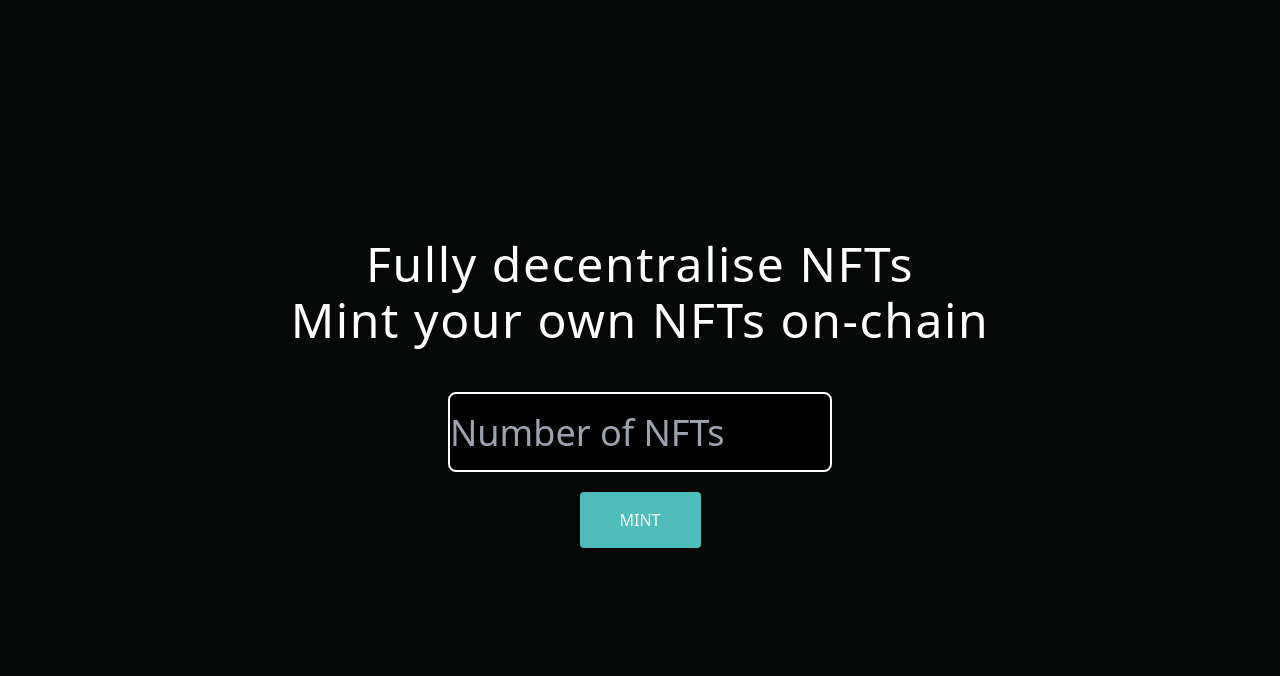
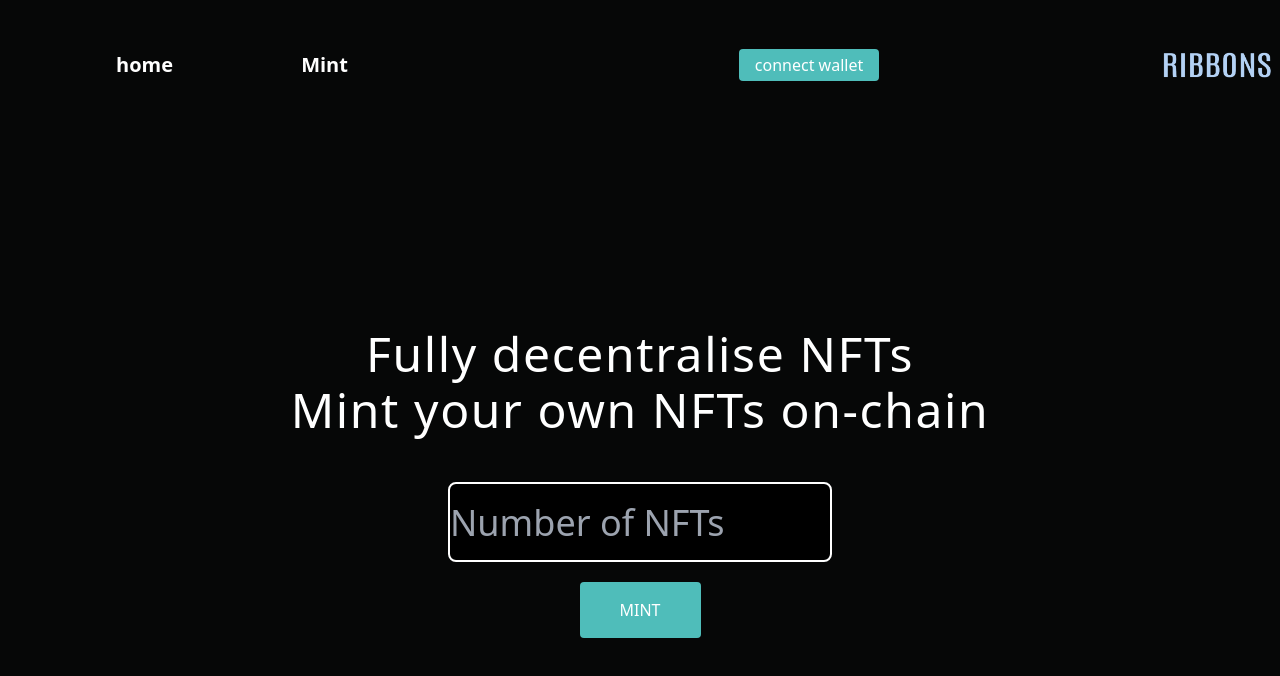
Before and after one commit to vishal-raj15/Ribbons, a Next.js app: page /posts/MintPage in a window 1280 px wide. Shown: the top 676 px of the page. Built offline with nearby package versions, Linux system fonts and the light colour scheme.

Commit message:
connect mint

```diff
--- a/pages/posts/Header.js
+++ b/pages/posts/Header.js
@@ -32,7 +32,6 @@ function Header(){
         }
     }
 
-
     return(
 
         <header className="flex flex-col sm:flex-row m-2 mt-10 justify-between
@@ -55,12 +54,14 @@ function Header(){
 
 
         </div>
-        { !user ?
+        { user ?
+
+            <p className=" py-1 px-4 rounded bg-[#4FBDBA] text-white hover:bg-[#35858B]"> {user}</p> :
             <button className=" py-1 px-4 rounded bg-[#4FBDBA] text-white hover:bg-[#35858B]"
             onClick={ConnectWallet}>
             connect wallet
-          </button> :
-          <p className=" text-white-800"> {user}</p>
+          </button>
+
         }
 
         <Image
--- a/pages/posts/MintPage.js
+++ b/pages/posts/MintPage.js
@@ -5,6 +5,7 @@ import { Alert } from "reactstrap";
 
 import { ethers , BigNumber} from 'ethers';
 import { MaxUint256 } from '@ethersproject/constants';
+import Header from './Header';
 
 import NFT from '../../artifacts/RandomSVG.json';
 import LinkSC from '../../artifacts/LinkToken.json';
@@ -84,6 +85,9 @@ export default function Home() {
           console.log( " minting ", i, "th nft ");
           let tx = await NFTcontract.mintNft( i , signerAddress , delta);
           await tx.wait(1);
+
+
+
         }
 
         if( chainId != 31337){
@@ -106,6 +110,8 @@ export default function Home() {
 
   return (
     <div >
+
+      <Header />
 
      <div className="mt-40 flex-grow grid place-items-center tracking-widest">
             <p1 className=" mt-20 text-center text-5xl"> Fully decentralise NFTs</p1>
```
